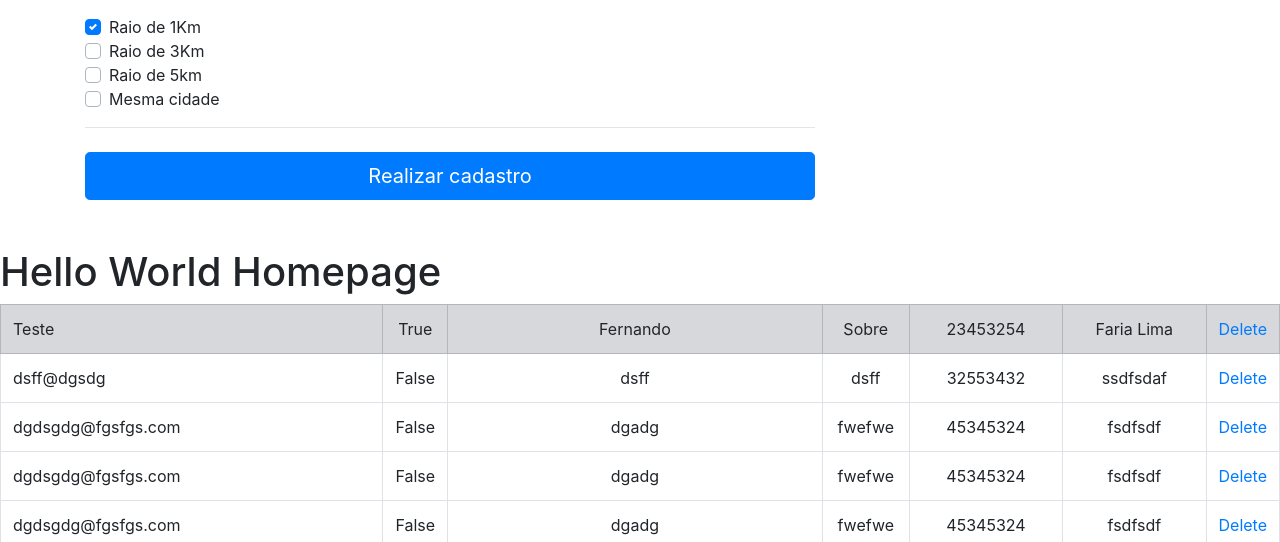
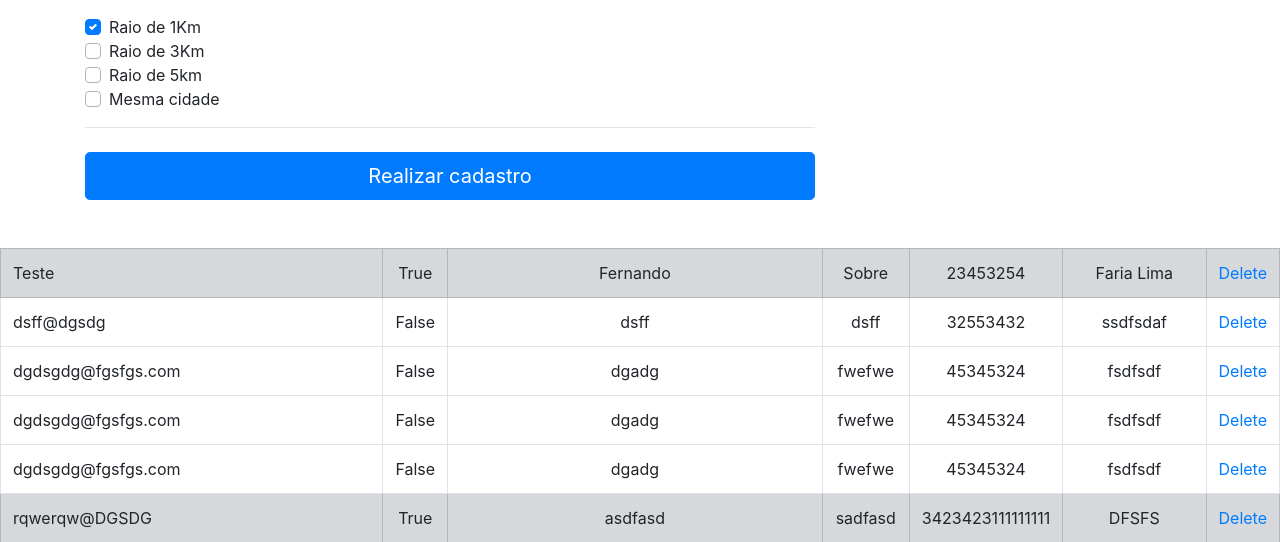
Before and after one commit to festeves86/projetox_spajuda, a Django app: page /cadastro/ in a window 1280 px wide. Shown: the part 1626-2168 px from the top of the page. Run offline with Django 3.2, Linux system fonts and the light colour scheme; data comes from the database, SQL or seed files in the repository; some libraries are stand-ins or nearby versions.

Commit message:
heroku_mod7

```diff
--- a/meuApp/templates/cadastro.html
+++ b/meuApp/templates/cadastro.html
@@ -206,7 +206,6 @@ To-do List - About Me
 </br>
 
 
-<h1> Hello World Homepage </h1>
 
 {% if all_items %}
 <table class="table table-bordered">
--- a/meuApp/templates/home.html
+++ b/meuApp/templates/home.html
@@ -72,8 +72,6 @@ To-do List
 </table> -->
 <!-- {% endif %} -->
 
-<link rel="stylesheet" href="https://cdnjs.cloudflare.com/ajax/libs/font-awesome/4.7.0/css/font-awesome.min.css">
-
 
 
 {% endblock %}
```
